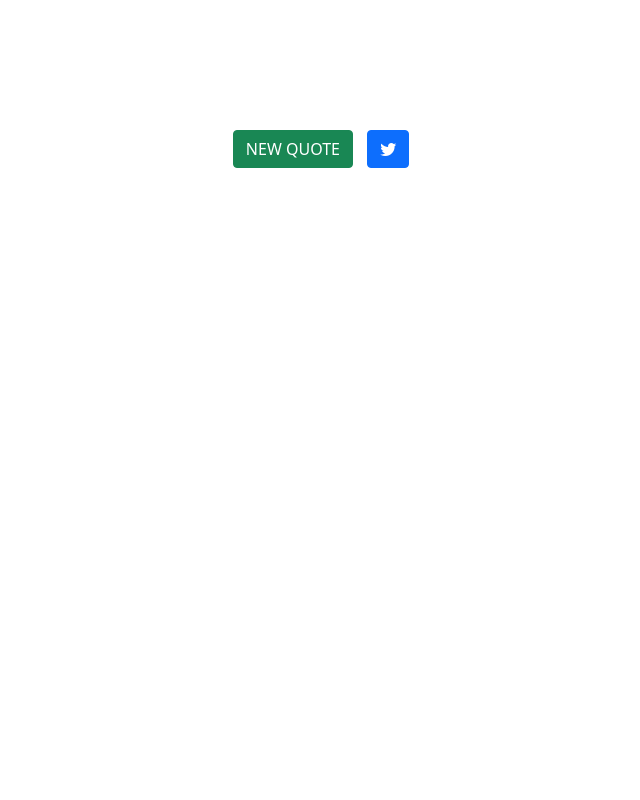
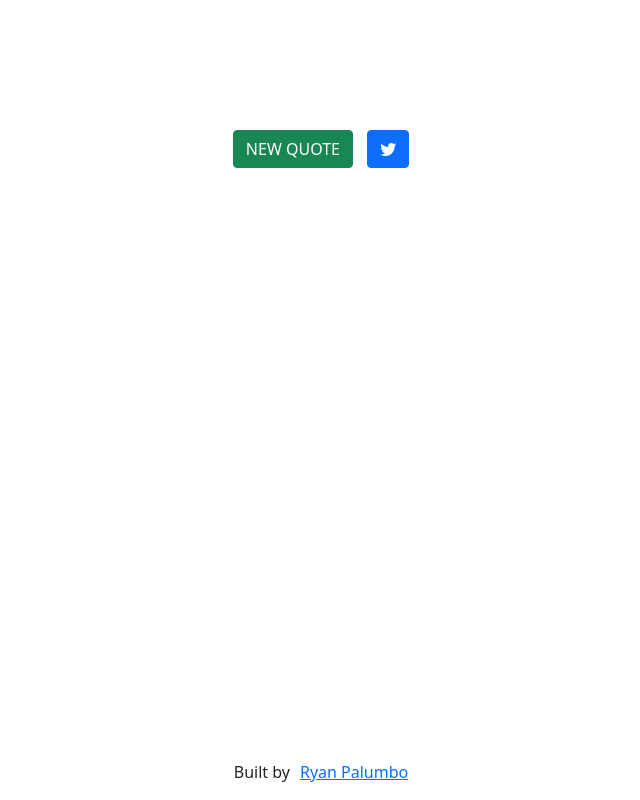
Before and after one commit to rynpal/RandomQuoteMachine, a plain HTML site: page index.html in a window 1280 px wide. Shown: the whole page, without its empty margins (314-954 px from the left). Drawn offline with nearby package versions, Linux system fonts and the light colour scheme; no server answers.

Commit message:
add footer fixed to bottom of page

```diff
--- a/index.html
+++ b/index.html
@@ -16,7 +16,9 @@
   <body>
     <div id="quote-box">
       <div id="button-container">
-        <button id="new-quote" class="btn btn-success text-uppercase">New Quote</button>
+        <button id="new-quote" class="btn btn-success text-uppercase">
+          New Quote
+        </button>
         <a
           id="tweet-quote"
           class="btn btn-primary"
@@ -29,6 +31,11 @@
         <div id="text" class="fst-italic fs-2"></div>
         <div id="author" class="fs-4"></div>
       </div>
+      <footer>
+        <p class="copy">
+          Built by<a href="https://www.ryan-palumbo.com">Ryan Palumbo</a>
+        </p>
+      </footer>
     </div>
 
     <script src="https://cdnjs.cloudflare.com/ajax/libs/jquery/3.6.0/jquery.min.js"></script>
--- a/style.css
+++ b/style.css
@@ -27,3 +27,8 @@ a {
 #author {
   padding: 5px;
 }
+
+footer {
+  position: absolute;
+  bottom: 0;
+}
```
